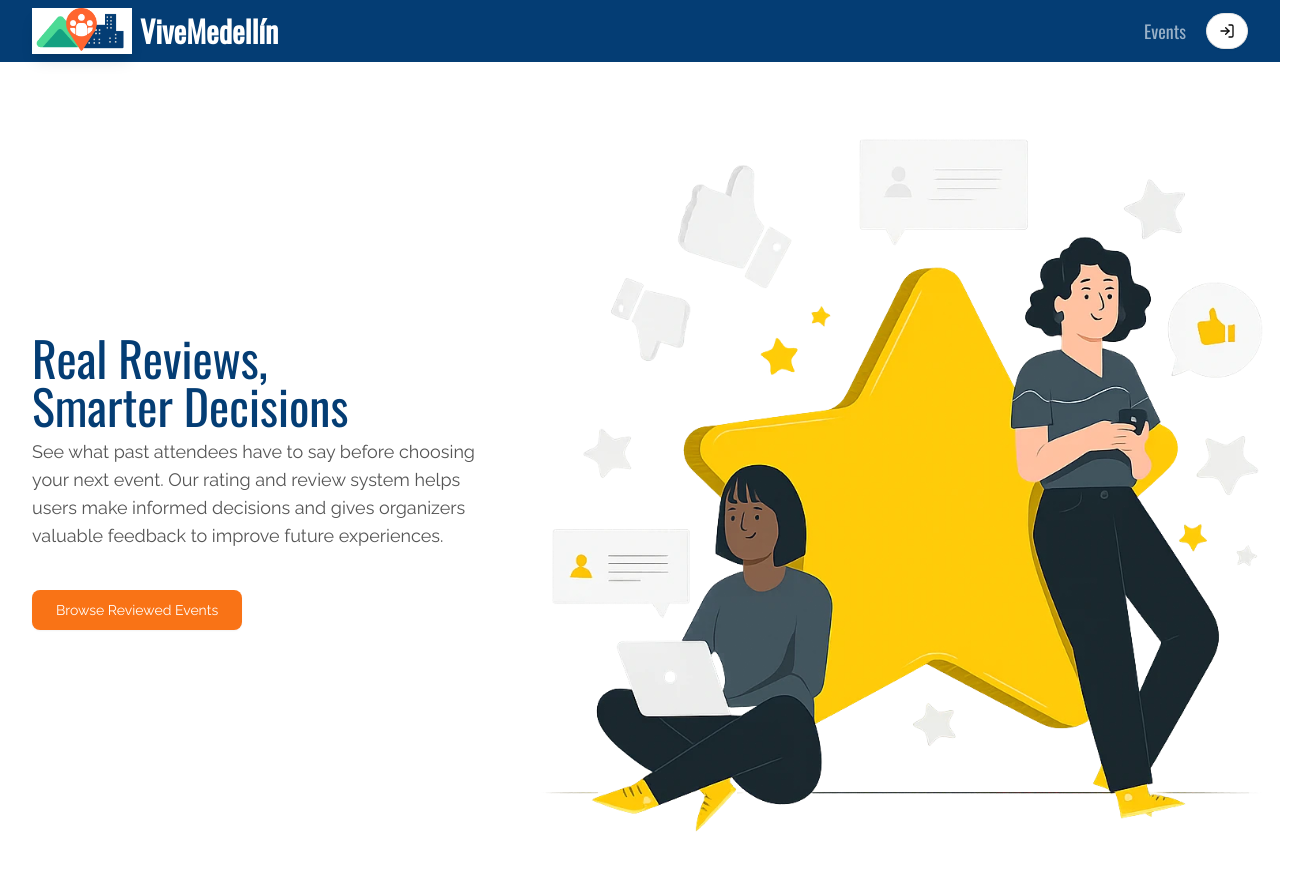
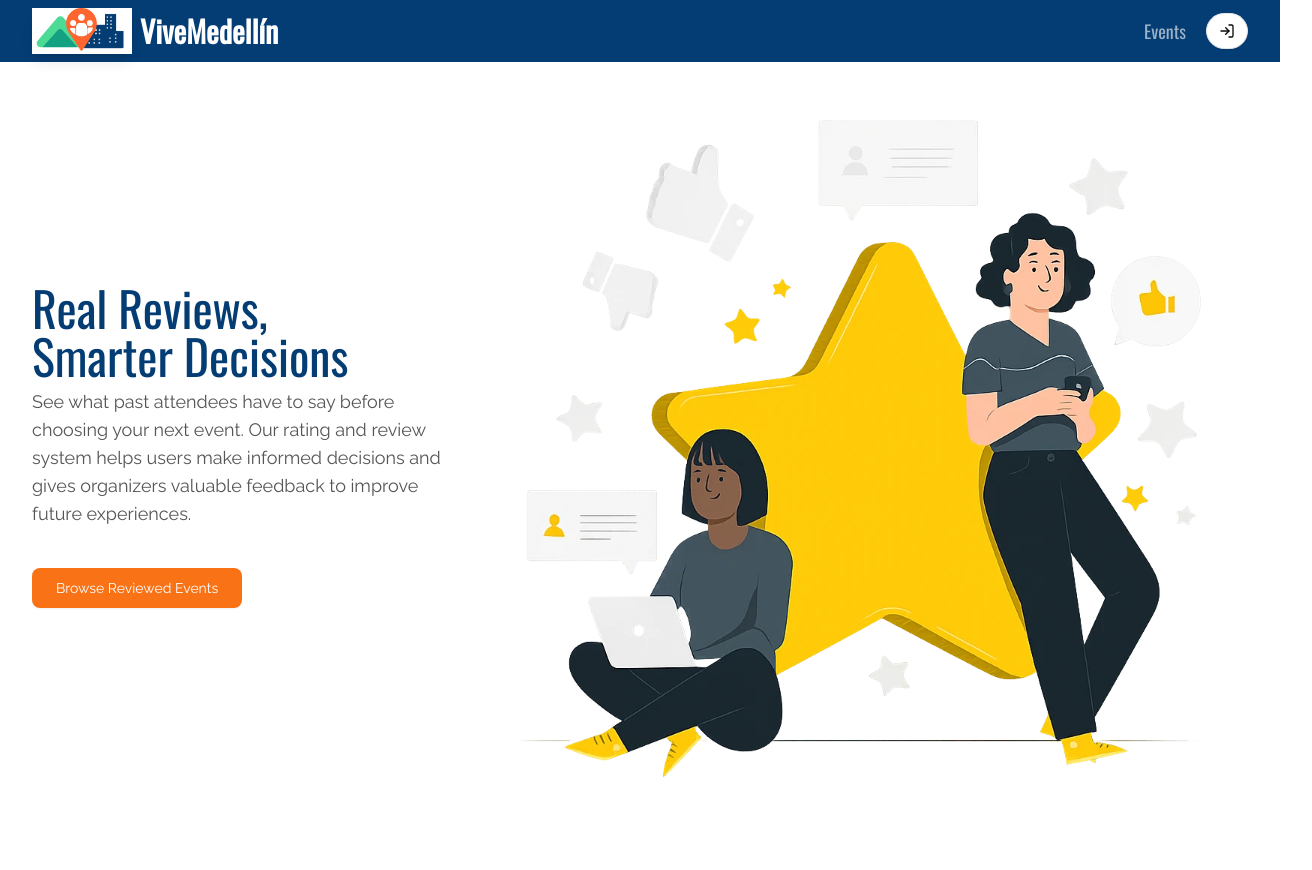
Before and after one commit to SantiagoUdeA/fabrica_artifact_v2, a Next.js app: page / in a window 1280 px wide. Shown: the top 870 px of the page, 1312 px wide, since content can reach past the window. Built offline with nearby package versions, Linux system fonts and the light colour scheme; no server answers.

Commit message:
fix: correct section class for layout and adjust padding for improved design

```diff
--- a/src/app/page.tsx
+++ b/src/app/page.tsx
@@ -6,8 +6,8 @@ import Link from 'next/link'
 
 export default function Home() {
     return (
-        <section className="w-screen h-screen absoulte top-0">
-            <div className="m-auto w-fit my-auto flex gap-4 flex-wrap md:flex-nowrap pt-4">
+        <section className="w-full h-screen max-w-screen overflow-hidden">
+            <div className="m-auto w-fit my-auto flex gap-4 flex-wrap md:flex-nowrap pt-16 md:pt-0">
                 <div className='flex flex-col justify-center'>
                     <hgroup className="mb-6">
                         <h2 className={clsx("text-5xl font-bold mb-2 text-accent font-bol text-balance", fontPrimary.className)}>
@@ -26,12 +26,13 @@ export default function Home() {
                         </Button>
                     </Link>
                 </div>
-                <div>
+                <div className='overflow-hidden'>
                     <Image
                         src="/hero.webp"
                         width={1024}
                         height={1024}
                         alt='Two girls rating events'
+                        className='object-center object-contain'
                     />
                 </div>
             </div>
```
